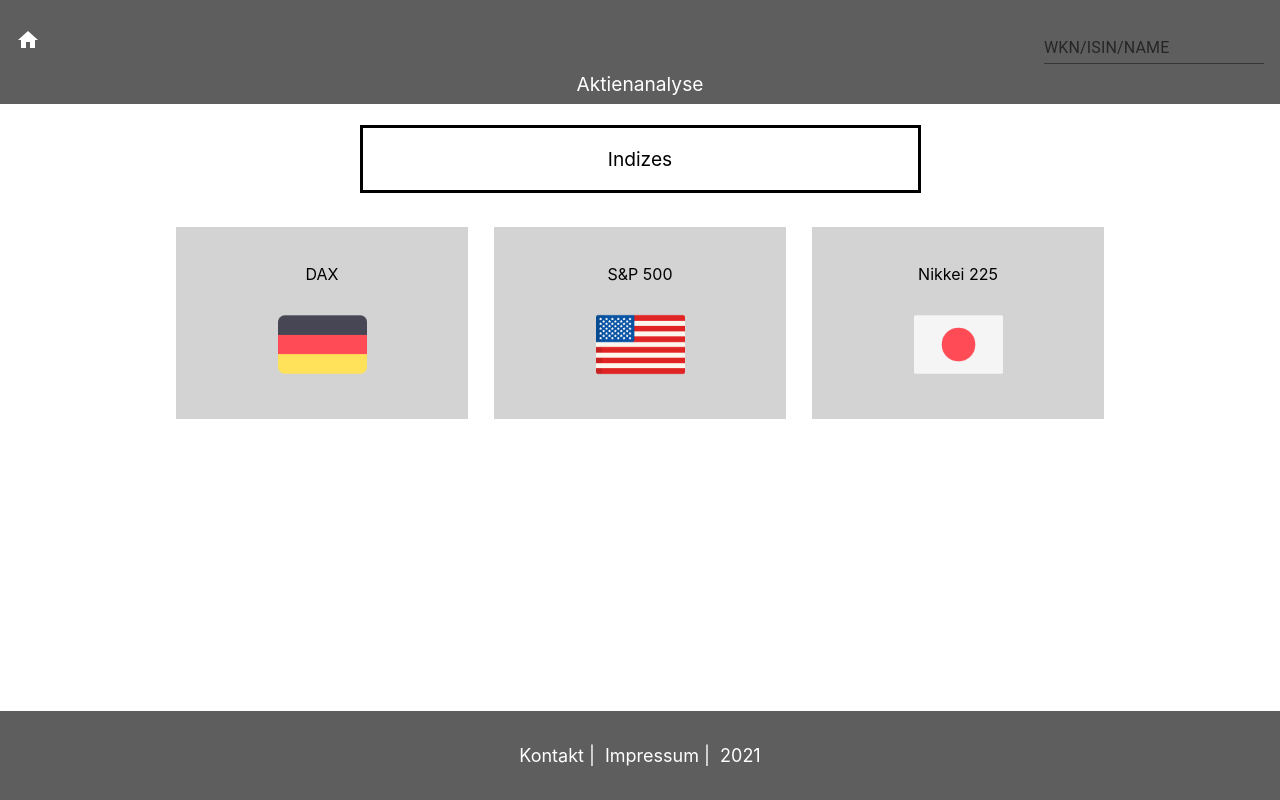
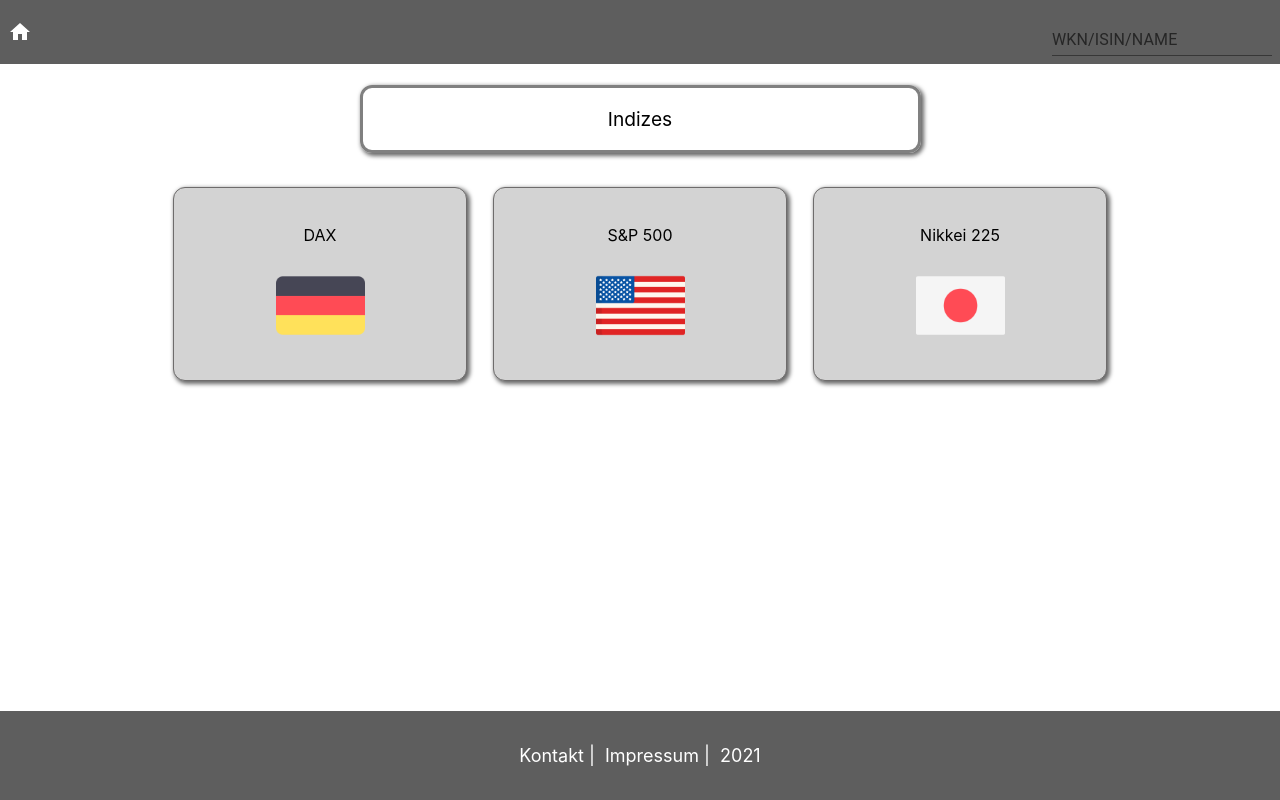
Before and after one commit to AlexanderPolzhofer/project_finance_react, a React (Create React App) app: page / in a window 1280 px wide. Built offline with nearby package versions, Linux system fonts and the light colour scheme.

Commit message:
cardComponent styling

```diff
--- a/src/App.js
+++ b/src/App.js
@@ -15,9 +15,9 @@
       </div>
 
       <div style={{ display: "flex", justifyContent: "center", alignItems: "center" }}>
-        <CardComponent title="DAX" imageUrl="images/flagGermany.png"/>
-        <CardComponent title="S&P 500" imageUrl="images/flagUSA.png"/>
-        <CardComponent title="Nikkei 225" imageUrl="images/flagJapan.png"/>
+        <CardComponent title="DAX" imageUrl="images/flagGermany.png" />
+        <CardComponent title="S&P 500" imageUrl="images/flagUSA.png" onClick={() => alert("clickedComponent")} />
+        <CardComponent title="Nikkei 225" imageUrl="images/flagJapan.png" />
       </div>
 
 
--- a/src/components/CardComponent.js
+++ b/src/components/CardComponent.js
@@ -7,7 +7,6 @@
     constructor(props) {
         super(props);
         this.state = {
-            images: "images/flagGermany.png"
         }
     }
     render() {
--- a/src/components/CardComponent.module.css
+++ b/src/components/CardComponent.module.css
@@ -4,4 +4,7 @@
     background-color: lightgray;
     padding: 21px;
     margin: 13px;
+    border: 1px solid #6e6c6c;
+    border-radius: 12px;
+    box-shadow: 2px 2px 4px 1px rgb(104, 104, 104);
 }
--- a/src/components/Heading.module.css
+++ b/src/components/Heading.module.css
@@ -1,6 +1,9 @@
 .heading{
     margin: 21px;
     border: solid;
+    border-color: gray;
+    border-radius: 12px;
     width: 555px;
     font-size: larger;
+    box-shadow: 2px 2px 4px 1px rgb(104, 104, 104);
 }
--- a/src/components/Navigation.js
+++ b/src/components/Navigation.js
@@ -16,15 +16,13 @@
     }
 
     render() {
-        return (<div style={{backgroundColor:"rgb(94, 94, 94)", color: "white", padding: "8px"}}>
+        return (
             <div className={style.container}>
                 <HomeIcon onClick={() => this.handleClick()} />
                 <TextField className={style.multilineColor} id="standard-basic" label="WKN/ISIN/NAME" variant="standard" />
             </div>
 
-            <div style={{ alignItems: "center" , fontSize: "larger", fontsWidth: "bold"}}>Aktienanalyse</div>
-
-        </div>);
+        );
     }
 }
 
```
